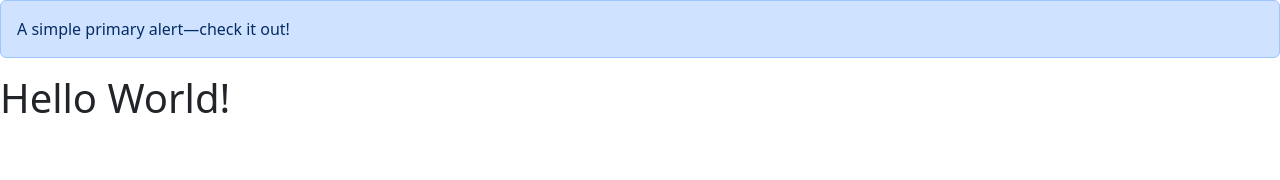
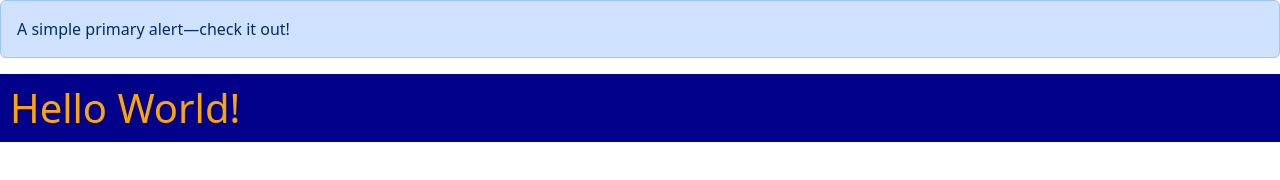
Before and after one commit to diamondalexander/eleventy-test, an Eleventy site: page src/index.md in a window 1280 px wide. Built offline with nearby package versions, Linux system fonts and the light colour scheme; Eleventy itself is replaced by a stand-in of ours; files that its build step writes are made by us from their sources.

Commit message:
Update base.njk stylesheet links

```diff
--- a/src/_includes/base.njk
+++ b/src/_includes/base.njk
@@ -5,6 +5,7 @@
     <meta name="viewport" content="width=device-width, initial-scale=1">
     <title>{{ title }}</title>
     <link href="https://cdn.jsdelivr.net/npm/bootstrap@5.3.3/dist/css/bootstrap.min.css" rel="stylesheet" integrity="sha384-QWTKZyjpPEjISv5WaRU9OFeRpok6YctnYmDr5pNlyT2bRjXh0JMhjY6hW+ALEwIH" crossorigin="anonymous">
+    <link rel="stylesheet" type="text/css" href="{{ 'static/css/main.css' | url }}" media="screen" />
   </head>
   <body>
     <div class="alert alert-primary" role="alert">
```
